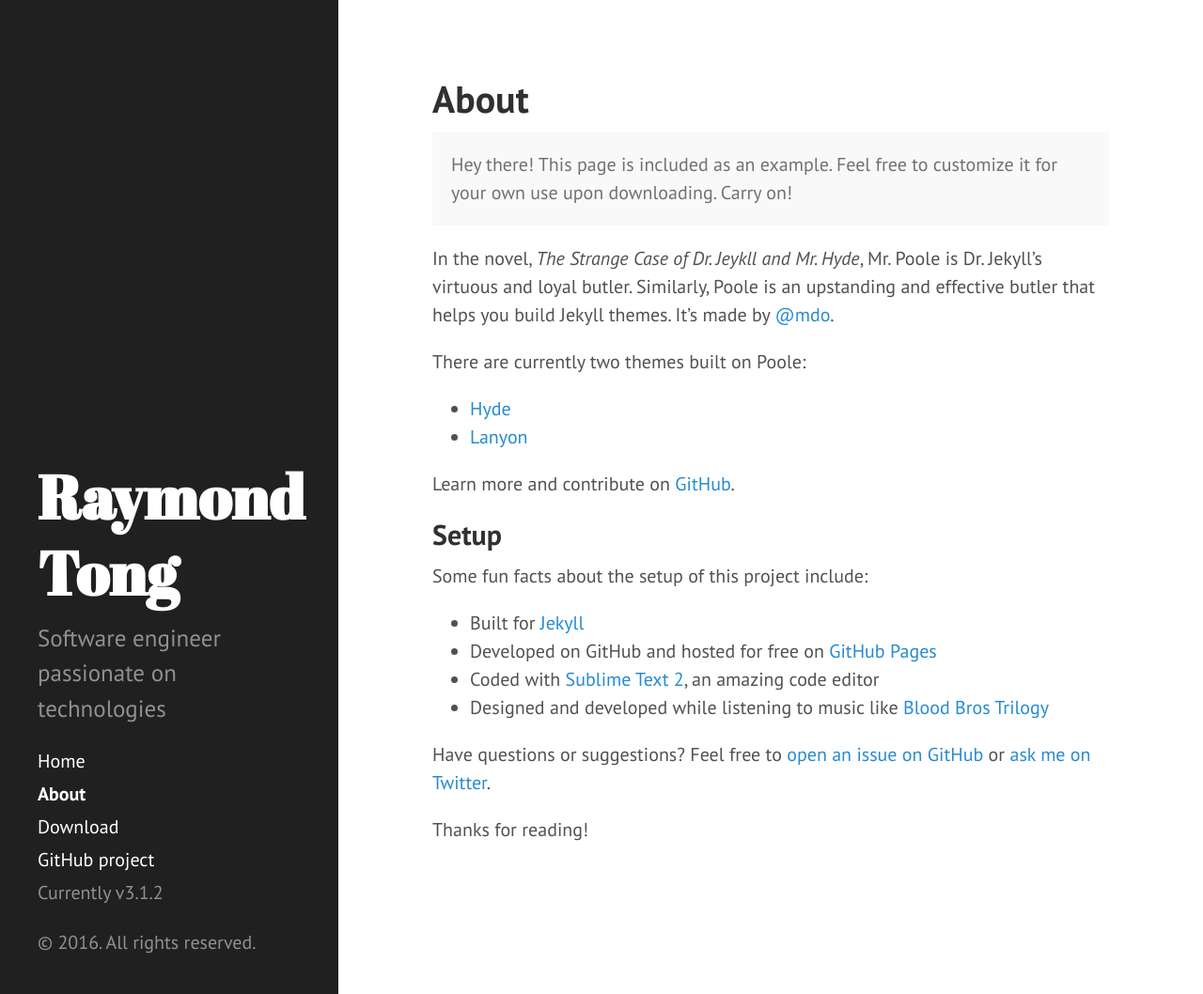
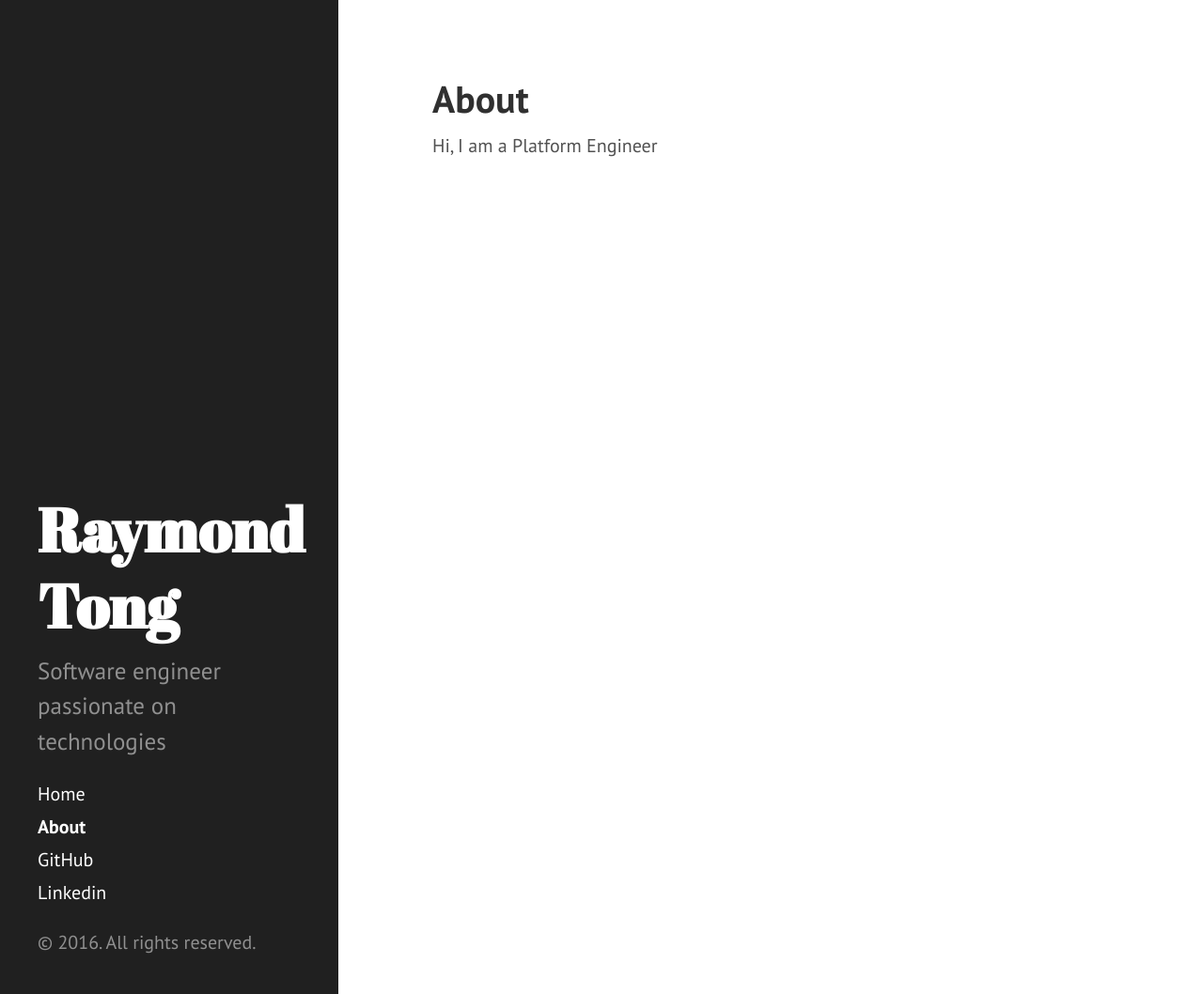
Before and after one commit to raytong82/raytong8, a Jekyll site: the page built from about.md, in a window 1280 px wide and 1058 px high. Shown: the whole window at 94% size. Built offline with Jekyll 4.4.1, drawn with Linux system fonts in a browser that asks for light colours; Markdown is read by kramdown in place of the engine named in the settings.

Commit message:
update config

```diff
--- a/_config.yml
+++ b/_config.yml
@@ -7,7 +7,7 @@ permalink:        pretty
 
 # Setup
 title:            Raymond Tong
-tagline:          XX_TAGLINE_XX
+tagline:          'Blog, gists, ..'
 description:      Software engineer passionate on technologies
 url:              http://raytong82.github.io/
 baseurl:          /
@@ -21,5 +21,5 @@ paginate:         5
 # Custom vars
 version:          3.1.2
 
-github:
-  repo:           https://github.com/raytong82
+github:           raytong82
+linkedin:         raytong
--- a/_includes/head.html
+++ b/_includes/head.html
@@ -8,9 +8,9 @@
 
   <title>
     {% if page.title == "Home" %}
-      {{ site.title }} &middot; {{ site.tagline }}
+      {{ site.title }} - {{ site.tagline }}
     {% else %}
-      {{ page.title }} &middot; {{ site.title }}
+      {{ site.title }} - {{ page.title }}
     {% endif %}
   </title>
 
--- a/_includes/sidebar.html
+++ b/_includes/sidebar.html
@@ -17,8 +17,7 @@
         `layout: page` in the front-matter. See readme for usage.
       {% endcomment %}
 
-      {% assign pages_list = site.pages %}
-      {% for node in pages_list %}
+      {% for node in site.pages %}
         {% if node.title != null %}
           {% if node.layout == "page" %}
             <a class="sidebar-nav-item{% if page.url == node.url %} active{% endif %}" href="{{ node.url }}">{{ node.title }}</a>
@@ -26,9 +25,12 @@
         {% endif %}
       {% endfor %}
 
-      <a class="sidebar-nav-item" href="{{ site.github.repo }}/archive/v{{ site.version }}.zip">Download</a>
-      <a class="sidebar-nav-item" href="{{ site.github.repo }}">GitHub project</a>
-      <span class="sidebar-nav-item">Currently v{{ site.version }}</span>
+      {% if site.github != null %}
+      <a class="sidebar-nav-item" href="http://github.com/{{ site.github }}">GitHub</a>
+      {% endif %}
+      {% if site.github != null %}
+      <a class="sidebar-nav-item" href="http://www.linkedin.com/in/{{ site.linkedin }}">Linkedin</a>
+      {% endif %}
     </nav>
 
     <p>&copy; {{ site.time | date: '%Y' }}. All rights reserved.</p>
--- a/about.md
+++ b/about.md
@@ -3,28 +3,4 @@ layout: page
 title: About
 ---
 
-<p class="message">
-  Hey there! This page is included as an example. Feel free to customize it for your own use upon downloading. Carry on!
-</p>
-
-In the novel, *The Strange Case of Dr. Jeykll and Mr. Hyde*, Mr. Poole is Dr. Jekyll's virtuous and loyal butler. Similarly, Poole is an upstanding and effective butler that helps you build Jekyll themes. It's made by [@mdo](https://twitter.com/mdo).
-
-There are currently two themes built on Poole:
-
-* [Hyde](http://hyde.getpoole.com)
-* [Lanyon](http://lanyon.getpoole.com)
-
-Learn more and contribute on [GitHub](https://github.com/poole).
-
-## Setup
-
-Some fun facts about the setup of this project include:
-
-* Built for [Jekyll](http://jekyllrb.com)
-* Developed on GitHub and hosted for free on [GitHub Pages](https://pages.github.com)
-* Coded with [Sublime Text 2](http://sublimetext.com), an amazing code editor
-* Designed and developed while listening to music like [Blood Bros Trilogy](https://soundcloud.com/maddecent/sets/blood-bros-series)
-
-Have questions or suggestions? Feel free to [open an issue on GitHub](https://github.com/poole/issues/new) or [ask me on Twitter](https://twitter.com/mdo).
-
-Thanks for reading!
+Hi, I am a Platform Engineer
```
